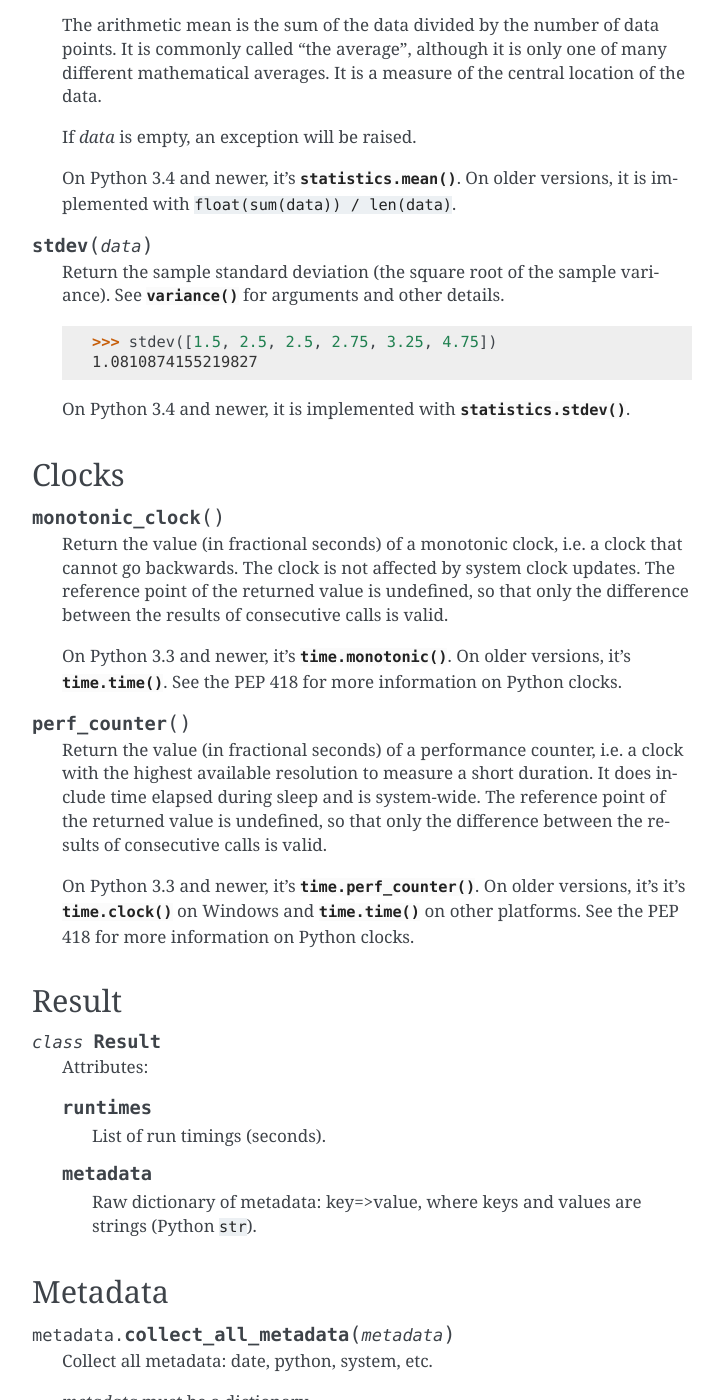
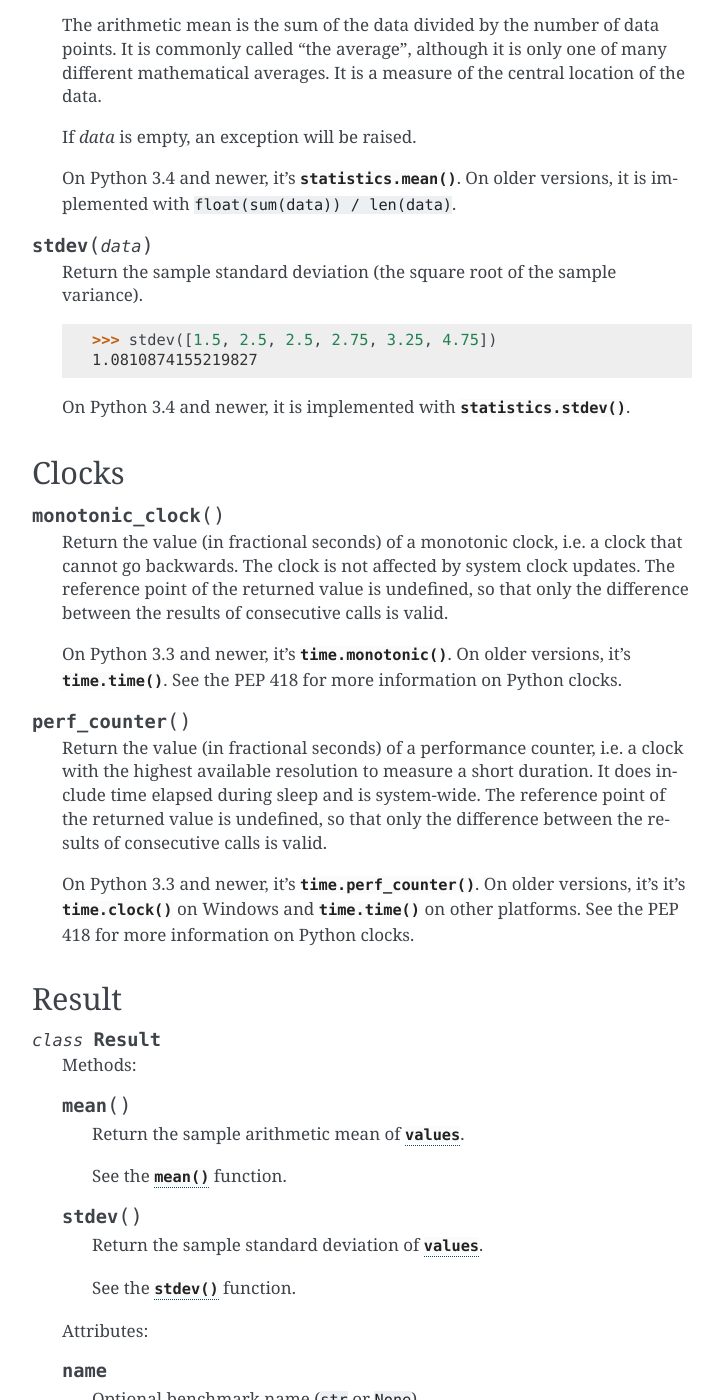
Before and after one commit to psf/pyperf, a Sphinx documentation site: the page built from doc/index.rst, in a window 1280 px wide and 1400 px high, scrolled down 947 px. Shown: the whole window, without its empty margins (388-1111 px from the left). Built offline with Sphinx 7.4.7, drawn with Linux system fonts in a browser that asks for light colours; some of the changed text lies outside the part shown.

```diff
--- a/doc/index.rst
+++ b/doc/index.rst
@@ -58,7 +58,7 @@ Statistics
 .. function:: stdev(data)
 
    Return the sample standard deviation (the square root of the sample
-   variance).  See :func:`variance` for arguments and other details.
+   variance).
 
    ::
 
@@ -100,16 +100,35 @@ Result
 
 .. class:: Result
 
+   Methods:
+
+   .. method:: mean()
+
+      Return the sample arithmetic mean of :attr:`values`.
+
+      See the :func:`mean` function.
+
+   .. method:: stdev()
+
+      Return the sample standard deviation of :attr:`values`.
+
+      See the :func:`stdev` function.
+
    Attributes:
 
-   .. attribute:: runtimes
+   .. attribute:: name
 
-      List of run timings (seconds).
+      Optional benchmark name (``str`` or ``None``).
 
    .. attribute:: metadata
 
-      Raw dictionary of metadata: key=>value, where keys and values are strings
-      (Python ``str``).
+      Raw dictionary of metadata (``dict``): key=>value, where keys and values
+      are strings.
+
+   .. attribute:: values
+
+      List of numbers (``float``).
+
 
 
 Metadata
```
Also changed, not shown: perf/__init__.py (+29 -4 lines), 2 other files.
